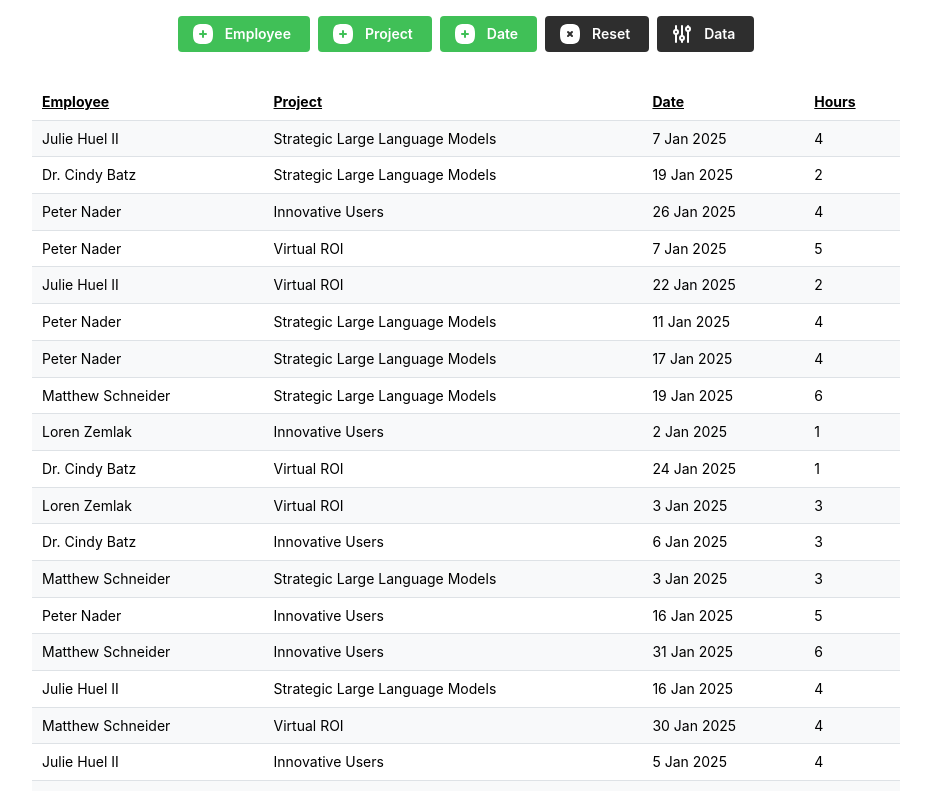
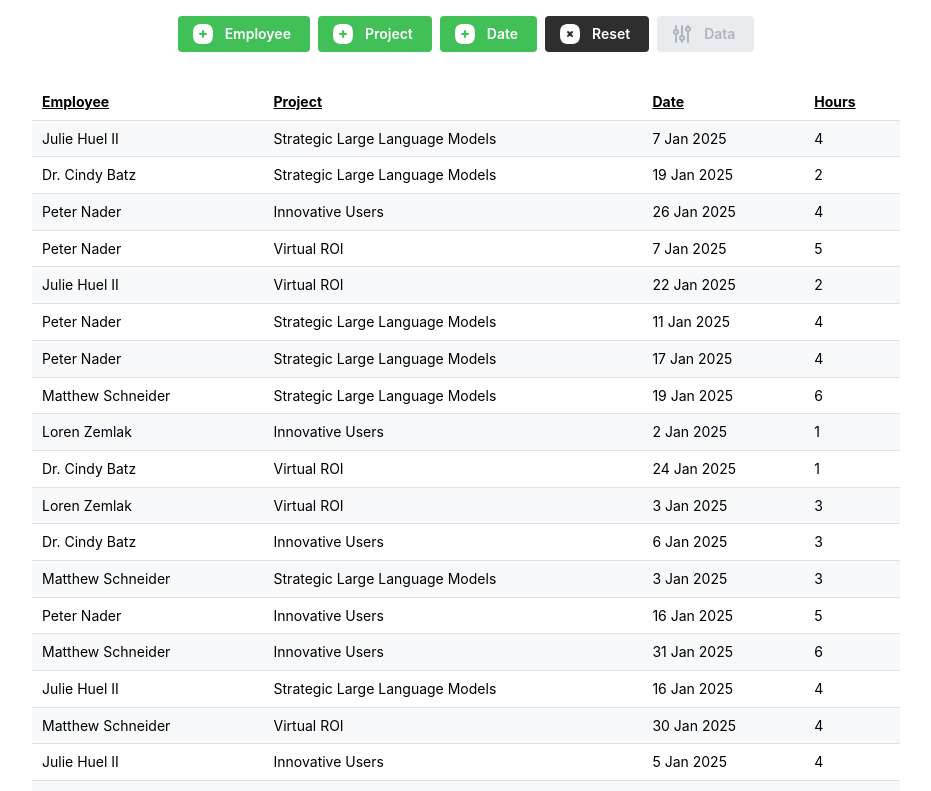
Before and after one commit to carlo-cento/aggregazioni-multiple, a Next.js app: page / in a window 1280 px wide. Shown: the top 791 px of the page, without its empty margins (174-1105 px from the left). Built offline with nearby package versions, Linux system fonts and the light colour scheme.

Commit message:
disabled DB button

```diff
--- a/src/pages/index.tsx
+++ b/src/pages/index.tsx
@@ -214,7 +214,12 @@ export default function Home() {
 				>
 					Reset
 				</Button>
-				<Button leftSection={<IconAdjustments />} color="dark" aria-label="Impostazioni DB">
+				<Button
+					disabled
+					leftSection={<IconAdjustments />}
+					color="dark"
+					aria-label="Impostazioni DB"
+				>
 					Data
 				</Button>
 			</div>
```
